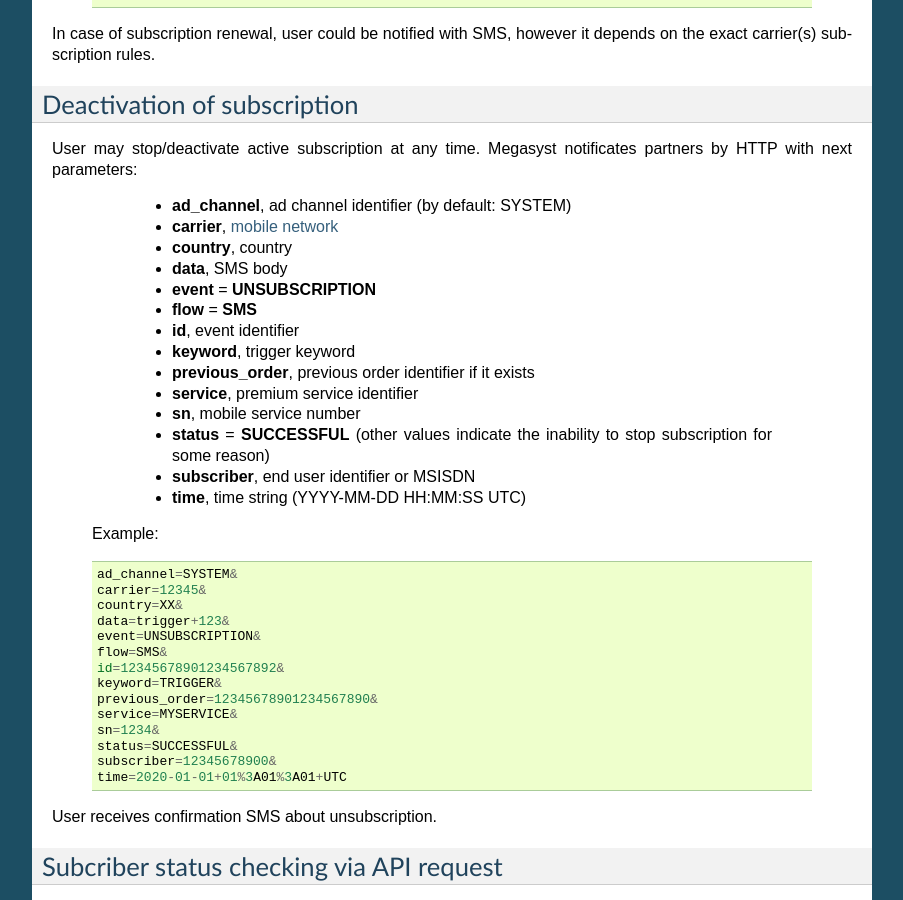
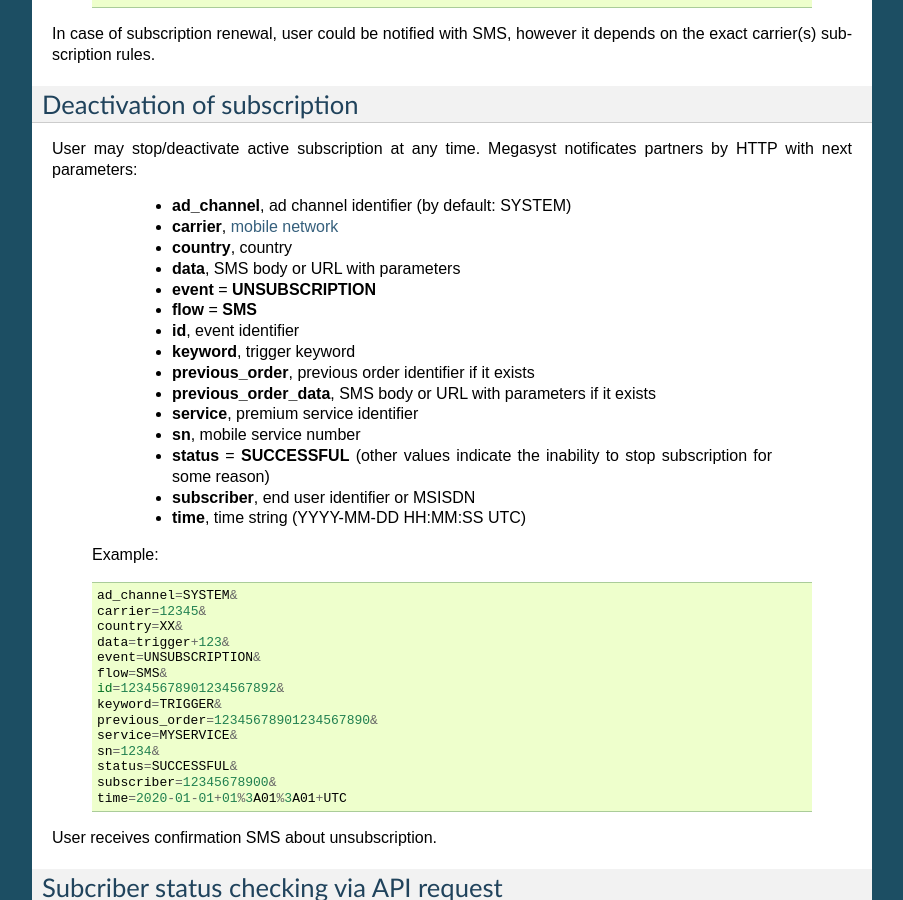
Before and after one commit to megasyst/lab, a Sphinx documentation site: the page built from docs/2_subscription.rst, in a window 1280 px wide and 900 px high, scrolled down 5288 px. Shown: the whole window, without its empty margins (198-1101 px from the left). Built offline with Sphinx 7.4.7, drawn with Linux system fonts in a browser that asks for light colours.

Commit message:
Update 2_subscription.rst

```diff
--- a/docs/2_subscription.rst
+++ b/docs/2_subscription.rst
@@ -286,12 +286,13 @@ Megasyst notificates partners by HTTP with next parameters:
     * **ad_channel**, ad channel identifier (by default: SYSTEM)
     * **carrier**, `mobile network`_
     * **country**, country
-    * **data**, SMS body
+    * **data**, SMS body or URL with parameters
     * **event** = **UNSUBSCRIPTION**
     * **flow** = **SMS**
     * **id**, event identifier
     * **keyword**, trigger keyword
     * **previous_order**, previous order identifier if it exists
+    * **previous_order_data**, SMS body or URL with parameters if it exists
     * **service**, premium service identifier
     * **sn**, mobile service number
     * **status** = **SUCCESSFUL** (other values indicate the inability to stop subscription for some reason)
```
